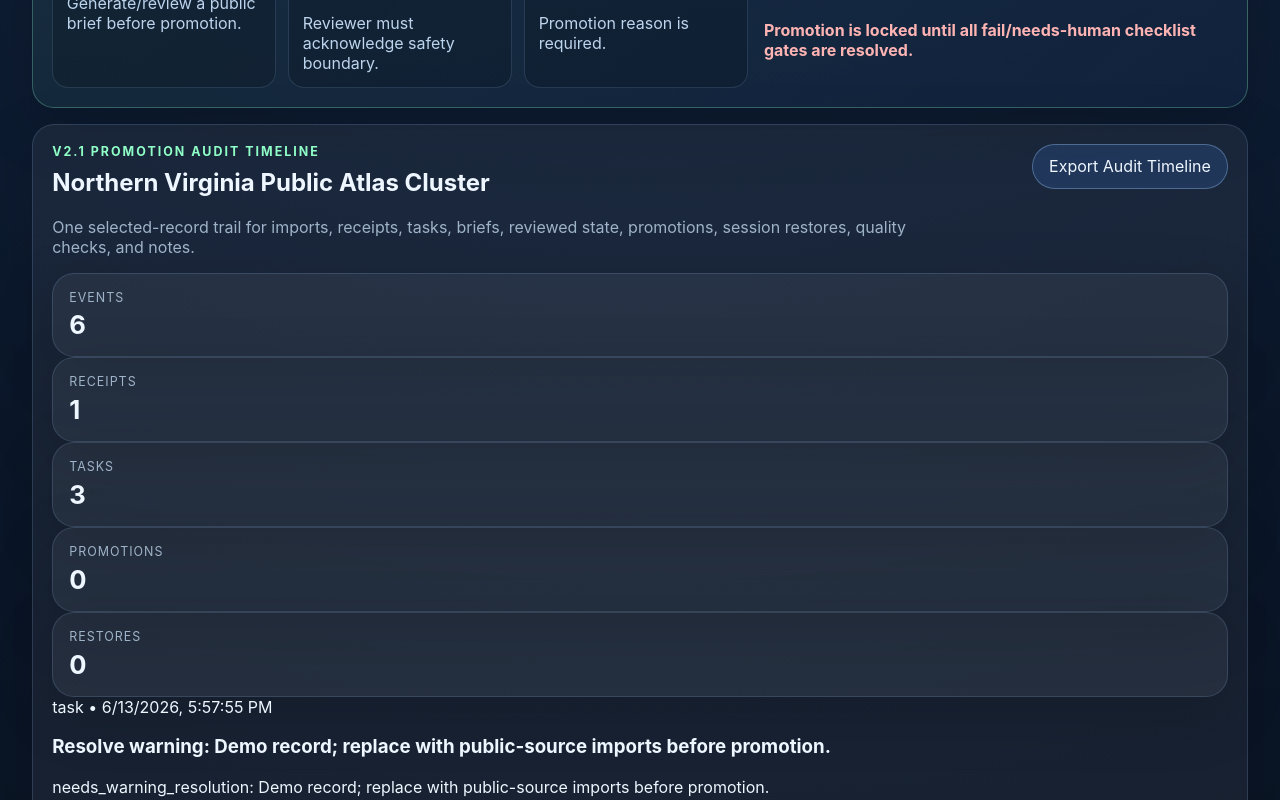
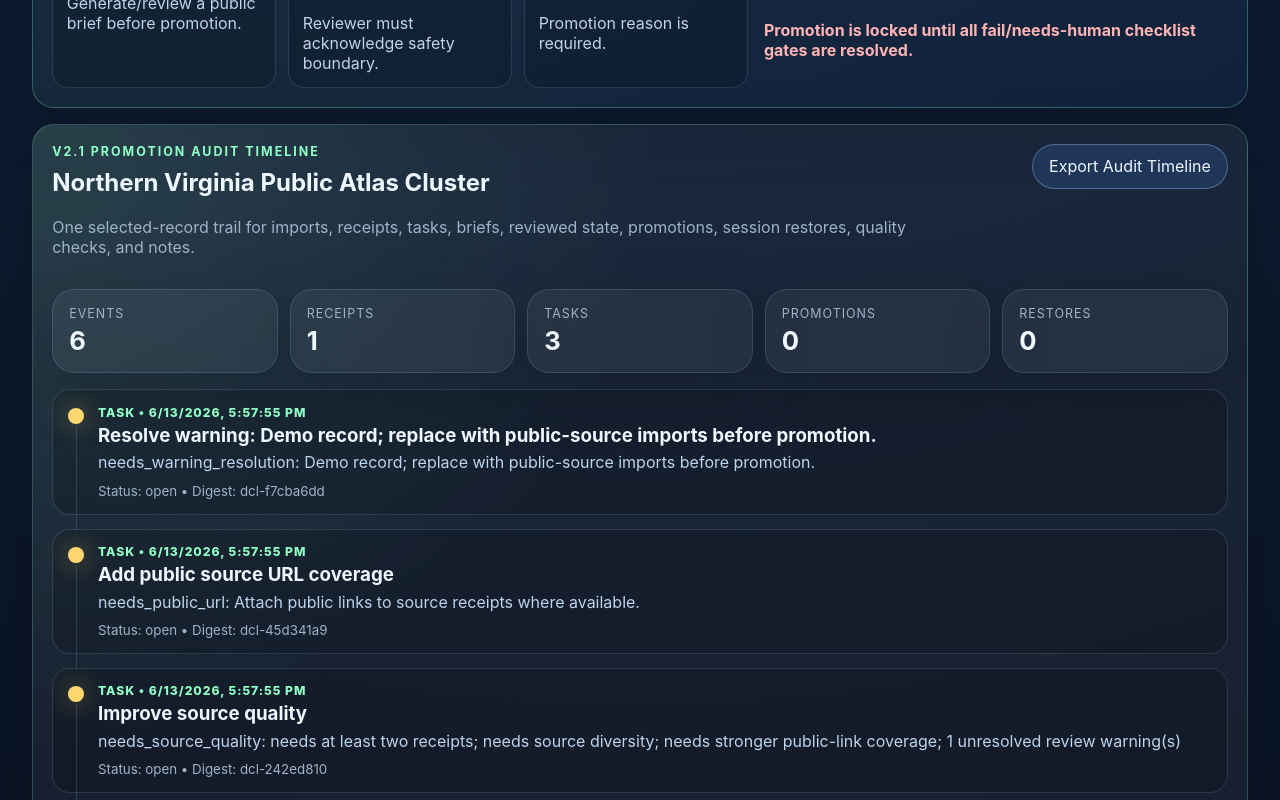
Before and after one commit to MichaelWave369/datacenter-ledger-explorer, a React (Vite) app: page / in a window 1280 px wide. Shown: the part 1100-1900 px from the top of the page. Built offline with nearby package versions, Linux system fonts and the light colour scheme.

Commit message:
Load v2.1 audit timeline styles

```diff
--- a/src/main.tsx
+++ b/src/main.tsx
@@ -4,9 +4,6 @@ import App from "./App";
 import "./styles.css";
 import "./v19-public-brief.css";
 import "./v20-canonical-review.css";
+import "./v21-audit-timeline.css";
 
-createRoot(document.getElementById("root")!).render(
-  <React.StrictMode>
-    <App />
-  </React.StrictMode>
-);
+createRoot(document.getElementById("root")!).render(<App />);
```
